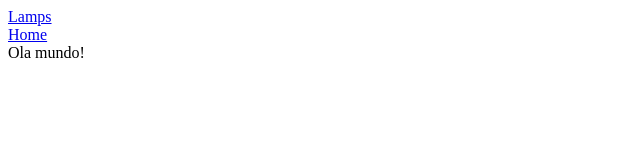
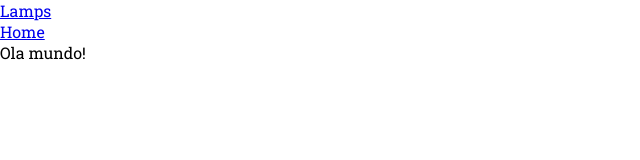
Before and after one commit to rafeira/lampadas, a React (Create React App) app: page / in a window 1280 px wide. Shown: the top 160 px of the page, without its empty margins (0-640 px from the left). Built offline with nearby package versions, Linux system fonts and the light colour scheme.

Commit message:
Config index css

```diff
--- a/src/index.css
+++ b/src/index.css
@@ -0,0 +1,16 @@
+@font-face {
+  font-family: 'RobotoSlab';
+  src: url('./fonts/RobotoSlab-Regular.ttf');
+}
+
+* {
+  margin: 0;
+  padding: 0;
+  box-sizing: border-box;
+  font-family: 'RobotoSlab', monospace;
+}
+
+body {
+  display: flex;
+  height: 100vh;
+}
```
